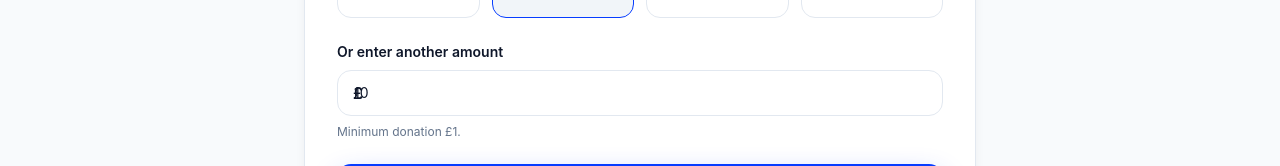
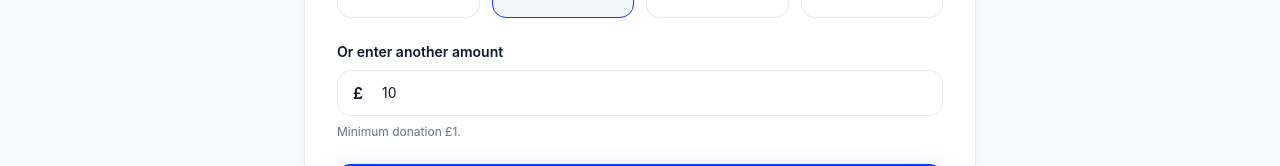
Before and after one commit to Artesuave88/Long-Eaton, a SvelteKit app: page /donate in a window 1280 px wide. Shown: the part 480-646 px from the top of the page. Built offline with nearby package versions, Linux system fonts and the light colour scheme.

Commit message:
Enhance donation input field with improved styling and focus behavior

```diff
--- a/src/routes/donate/+page.svelte
+++ b/src/routes/donate/+page.svelte
@@ -78,8 +78,10 @@
 							max="10000"
 							step="0.01"
 							required
-							class="field-input pl-9"
+							class="field-input"
+							style="padding-left: 2.75rem;"
 							aria-describedby="amount-help"
+							on:focus={(event) => event.currentTarget.select()}
 						/>
 					</div>
 					<p id="amount-help" class="mt-2 text-xs text-brand-muted">Minimum donation £1.</p>
```
